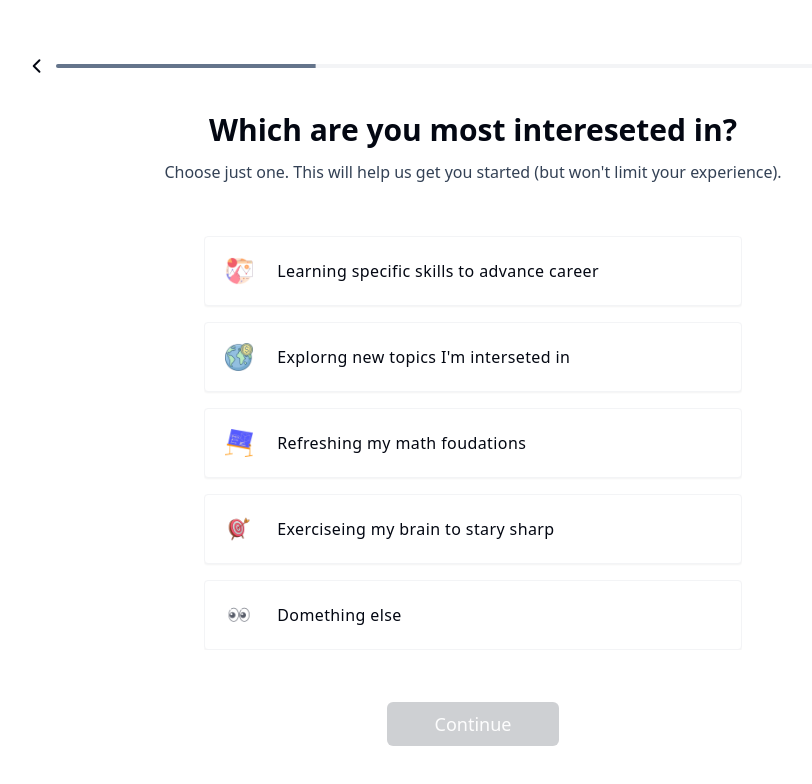
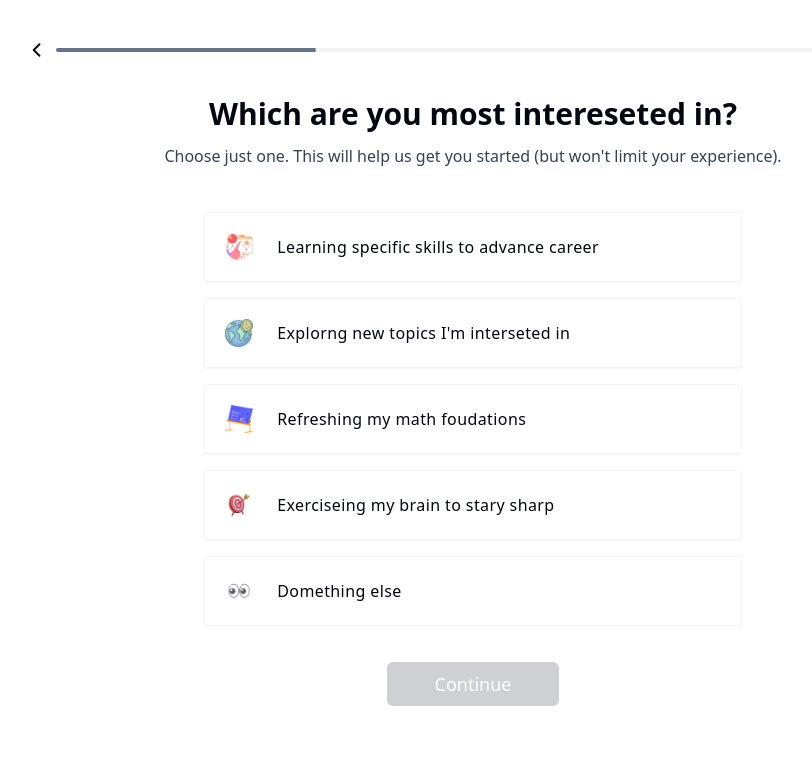
Before and after one commit to Natty-7r/Assignment-, a React (Vite) app: page /interest in a window 1280 px wide. Shown: the top 784 px of the page, without its empty margins (167-979 px from the left). Built offline with nearby package versions, Linux system fonts and the light colour scheme; a web font is replaced by a local one; what mathjax3-react would draw is missing.

Commit message:
style: update interess page header

```diff
--- a/src/pages/intereset.tsx
+++ b/src/pages/intereset.tsx
@@ -23,14 +23,14 @@ const InterestsPage = () => {
   };
 
   return (
-    <main className=" flex flex-col gap-1 py-8 px-6  sm:p-12 md:px-[15%] ">
+    <main className=" flex flex-col gap-1 py-8 px-6  sm:p-8 md:px-[15%] ">
       <FormProgress />
       <FormHeader
         headerText=" which are you most intereseted in?"
         headerDescription=" choose just one. This will help us get you started   (but won't limit your experience)."
       />
 
-      <div className="flex flex-col mx-auto   overflow-y-auto hideable_thin_scrollbar gap-3 sm:gap-4 my-3 sm:my-8 md:mt-6 sm:w-4/5 lg:w-3/5 max-h-[62vh] md:max-h-[62vh]">
+      <div className="flex flex-col mx-auto   overflow-y-auto hideable_thin_scrollbar gap-3 sm:gap-4 my-3 sm:my-4 sm:w-4/5 lg:w-3/5 max-h-[62vh] md:max-h-[62vh]">
         {interestList.map(({ type, iconString }, index: number) => (
           <OptionCard
             key={index}
```
